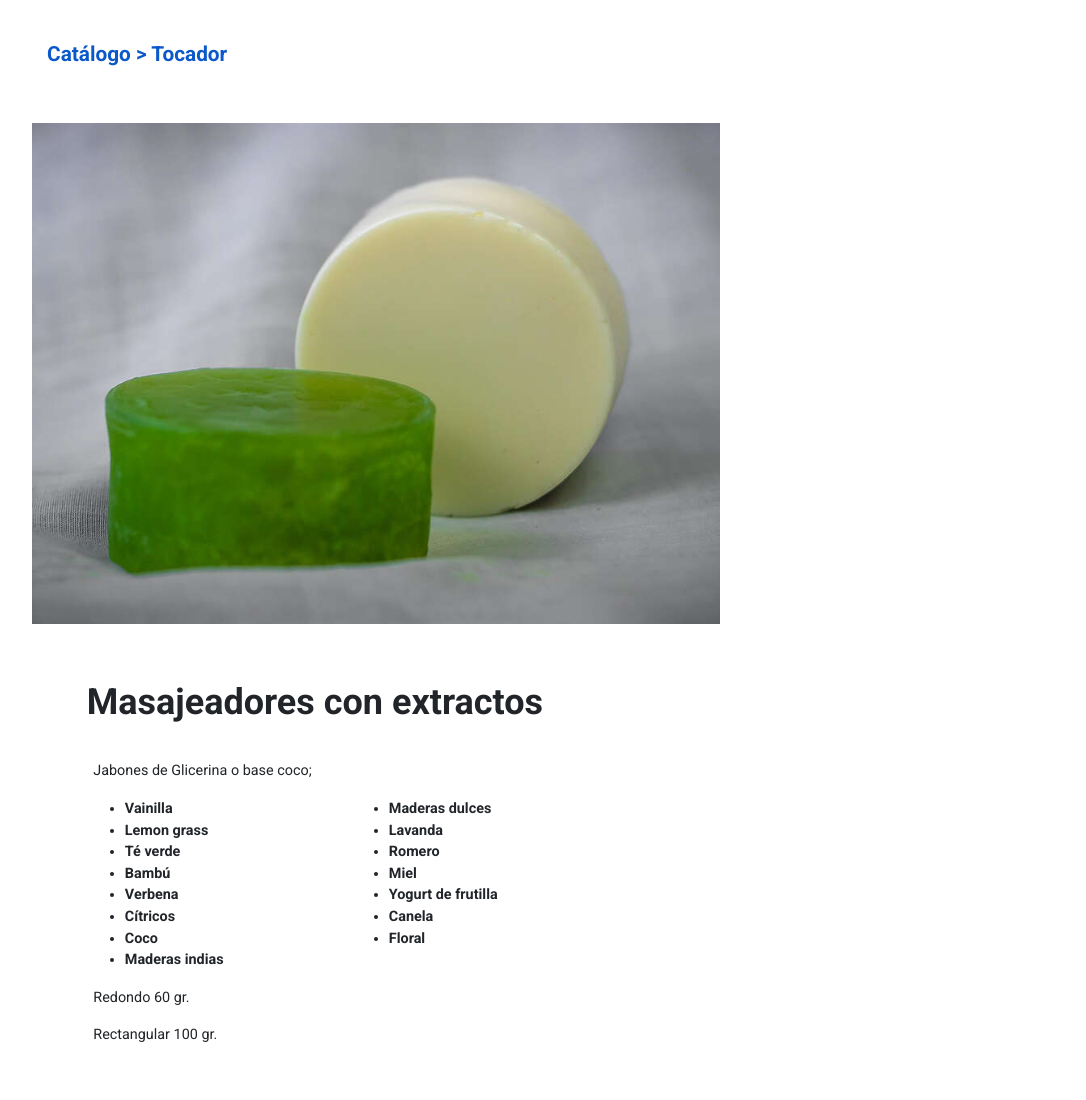
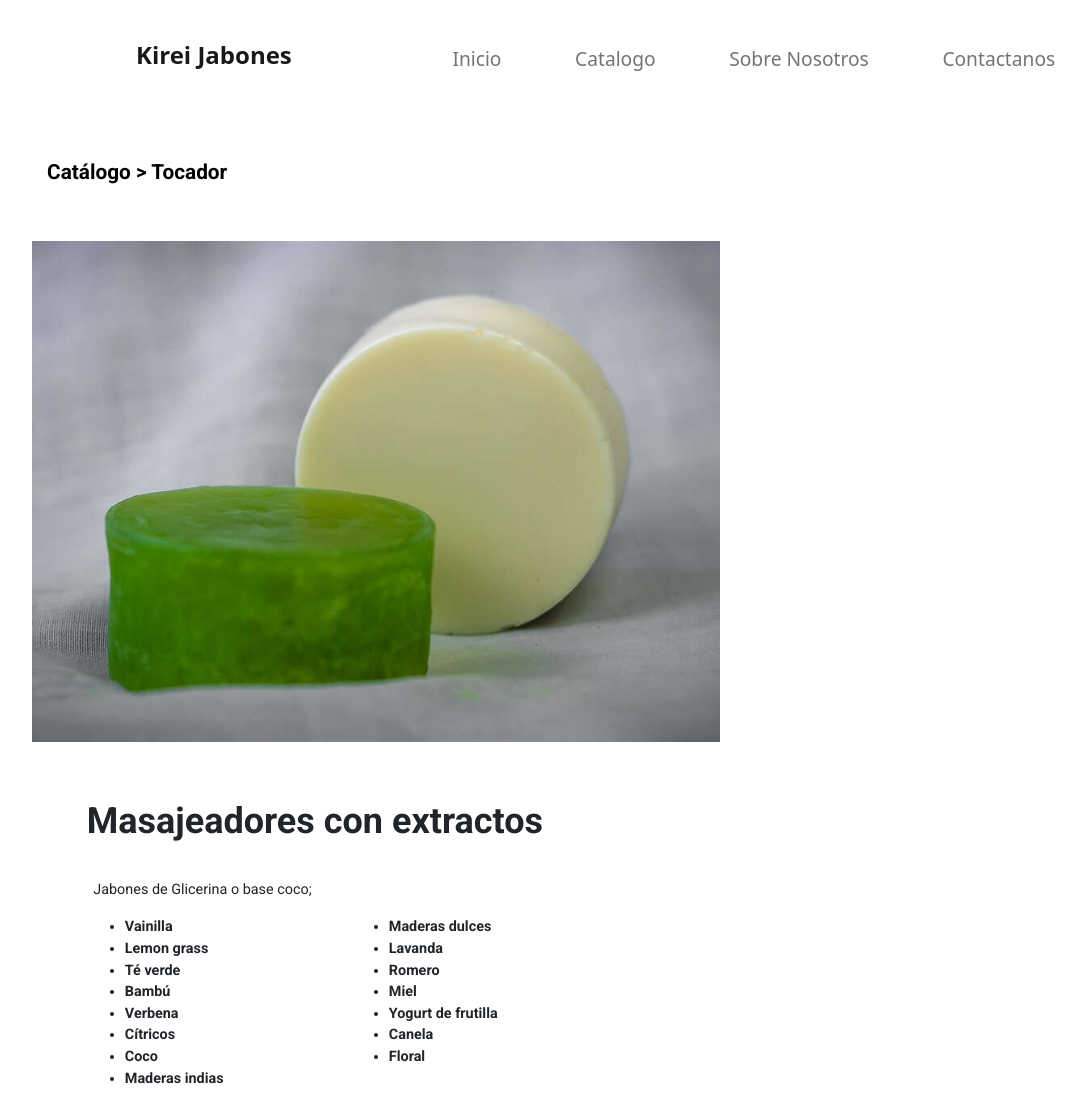
Before and after one commit to GonzaloGarciaCalvo/KireiJabones, a plain HTML site: page productos/tocadorRedondo.html in a window 1280 px wide. Shown: the top 1100 px of the page, without its empty margins (32-1118 px from the left). Drawn offline with nearby package versions, Linux system fonts and the light colour scheme.

Commit message:
Update tocadorRedondo.html

```diff
--- a/productos/tocadorRedondo.html
+++ b/productos/tocadorRedondo.html
@@ -13,6 +13,35 @@
     <link href="https://fonts.googleapis.com/css2?family=Roboto:wght@400;700&display=swap" rel="stylesheet">
 </head>
 <body>
+     <header>
+        <div class="row rowDeNavbar m-0 g-0 p-0">
+            <div class="col-12 px-0">
+                <nav class="navbar navbar-expand-md navbar-light menu--color text-white">
+                    <div class="container-fluid">
+                        <div class="d-flex flex-row justify-content-around encabezadoMovil"> <!-- NO BORRAR .d-flex.row.encabezadoMovil, son switch del encabezado -->
+                            <button class="navbar-toggler" type="button" data-bs-toggle="collapse" data-bs-target="#navbarNavAltMarkup" aria-controls="navbarNavAltMarkup" aria-expanded="false" aria-label="Toggle navigation">
+                            <span class="navbar-toggler-icon"></span>  <!-- boton metido dentro del div para poder alinearlos -->
+                            </button>
+                        </div>
+                        <div>
+                            <h1 class="navbar-brand ">Kirei Jabones</h1>
+                        </div>
+                        <div class="collapse navbar-collapse justify-content-end" id="navbarNavAltMarkup">
+                            <div class="navbar-nav">
+                                <a class="nav-link" href="../index.html">Inicio</a>
+                                <a class="nav-link" href="./general.html">Catalogo</a>
+                                <a class="nav-link" href="../pages/nosotros.html">Sobre Nosotros</a>
+                                <!-- <a class="nav-link" href="#">Contactanos</a> -->
+                                <a class="nav-link" target="_blanck"href="https://api.whatsapp.com/send?phone=541150099051&amp;text=Hola!&nbsp;dejanos&nbsp;tu&nbsp;mensaje"target="_blank">
+                                Contactanos
+                                </a>
+                            </div>
+                        </div>
+                    </div>
+                </nav>
+            </div>
+        </div>
+    </header>
     <main>
         <a class="volver" href="../catalogo/tocador.html"><h5 class="subtitulo_productos">Catálogo > Tocador</h5></a>
         <div class="container-fluid">
```
